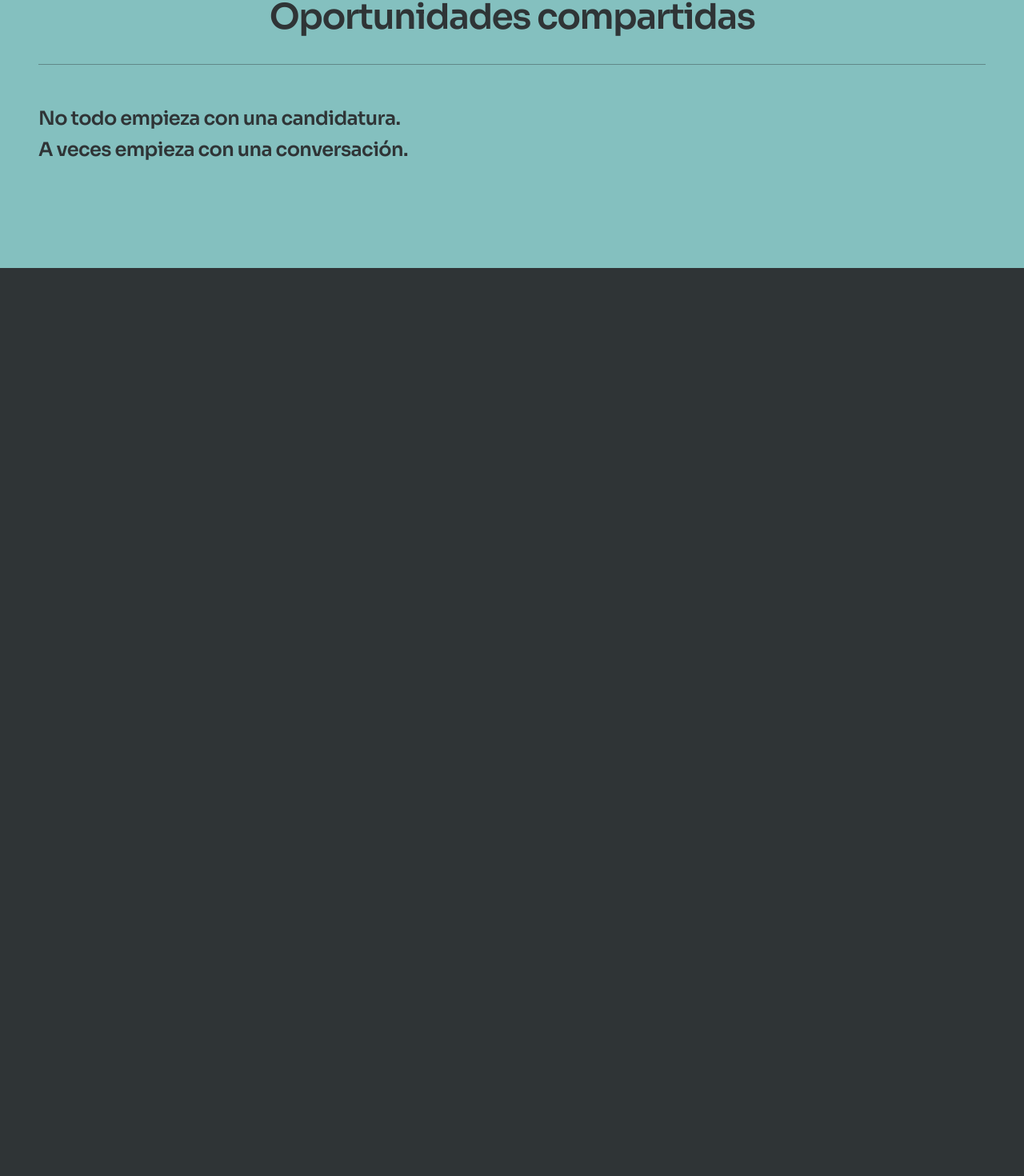
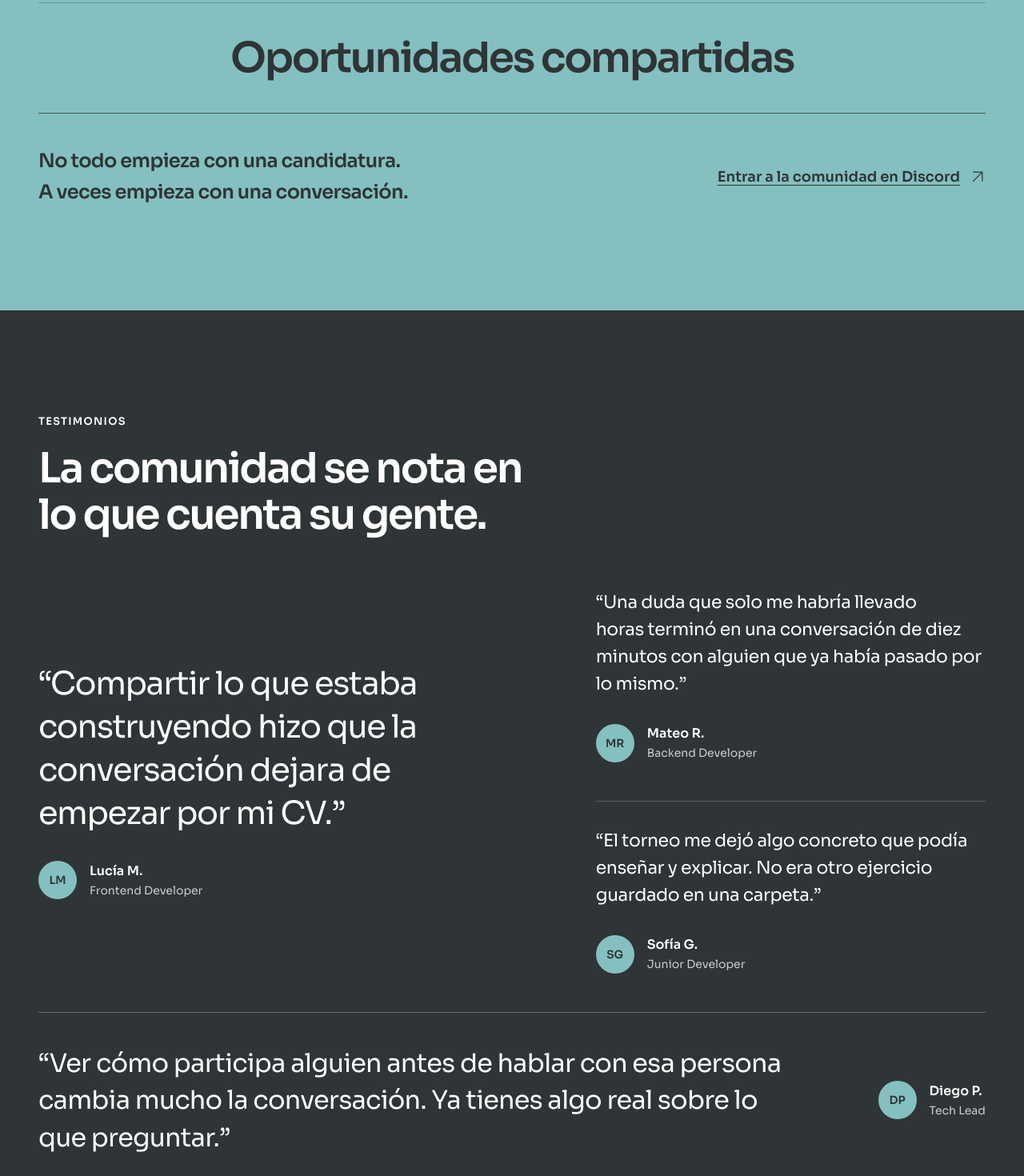
Before and after one commit to Blackpachamame/landing-techtojob, a Next.js app: page / in a window 1280 px wide. Shown: the part 4853-6323 px from the top of the page at 80% size. Before the commit the page ends 5188 px from the top, so only its background shows below. Built offline with nearby package versions, Linux system fonts and the light colour scheme; no server answers.

Commit message:
feat: build testimonials section

```diff
--- a/messages/es.json
+++ b/messages/es.json
@@ -124,13 +124,43 @@
     "title": "Hay oportunidades de las que te enteras estando dentro.",
     "description": "En los canales por área compartes dudas, conoces gente del sector y sigues conversaciones que no aparecen en un portal de empleo. A veces una respuesta llega rápido. Otras veces, alguien comparte una oportunidad porque conoce a quien está contratando.",
     "note": "No todo empieza con una candidatura. A veces empieza con una conversación.",
+    "discordCta": "Entrar a la comunidad en Discord",
     "signals": [
       "Canales por área",
       "Gente del sector",
       "Oportunidades compartidas"
     ]
   },
-  "Testimonials": {},
+  "Testimonials": {
+    "eyebrow": "Testimonios",
+    "title": "La comunidad se nota en lo que cuenta su gente.",
+    "items": [
+      {
+        "name": "Lucía M.",
+        "role": "Frontend Developer",
+        "quote": "Compartir lo que estaba construyendo hizo que la conversación dejara de empezar por mi CV.",
+        "initials": "LM"
+      },
+      {
+        "name": "Mateo R.",
+        "role": "Backend Developer",
+        "quote": "Una duda que solo me habría llevado horas terminó en una conversación de diez minutos con alguien que ya había pasado por lo mismo.",
+        "initials": "MR"
+      },
+      {
+        "name": "Sofía G.",
+        "role": "Junior Developer",
+        "quote": "El torneo me dejó algo concreto que podía enseñar y explicar. No era otro ejercicio guardado en una carpeta.",
+        "initials": "SG"
+      },
+      {
+        "name": "Diego P.",
+        "role": "Tech Lead",
+        "quote": "Ver cómo participa alguien antes de hablar con esa persona cambia mucho la conversación. Ya tienes algo real sobre lo que preguntar.",
+        "initials": "DP"
+      }
+    ]
+  },
   "News": {},
   "Newsletter": {},
   "FinalCTA": {},
--- a/src/app/page.tsx
+++ b/src/app/page.tsx
@@ -4,6 +4,7 @@ import Hero from "@/components/sections/Hero";
 import HowItWorks from "@/components/sections/HowItWorks";
 import Networking from "@/components/sections/Networking";
 import Talent from "@/components/sections/Talent";
+import Testimonials from "@/components/sections/Testimonials";
 import Tournaments from "@/components/sections/Tournaments";
 
 export default function HomePage() {
@@ -17,6 +18,7 @@ export default function HomePage() {
         <Companies />
         <Tournaments />
         <Networking />
+        <Testimonials />
       </main>
     </>
   );
--- a/src/components/sections/Networking.tsx
+++ b/src/components/sections/Networking.tsx
@@ -25,20 +25,38 @@ export default function Networking() {
           </p>
         </div>
 
-        <ul className="m-0 mt-12 list-none border-y border-brand-dark/40 p-0 md:mt-16">
+        <ul className="m-0 mt-12 list-none border-t border-brand-dark/70 p-0 md:mt-16">
           {content.signals.map((signal) => (
             <li
               key={signal}
-              className="border-brand-dark/40 py-6 text-[28px] leading-[1.2] font-semibold tracking-[-0.035em] not-first:border-t md:py-8 md:text-4xl lg:text-[40px] lg:[&:nth-child(2)]:text-right lg:[&:nth-child(3)]:text-center xl:text-[44px]"
+              className="border-brand-dark/30 py-7 text-[30px] leading-[1.1] font-semibold tracking-[-0.045em] not-first:border-t md:py-9 md:text-[40px] lg:py-10 lg:text-5xl lg:[&:nth-child(2)]:text-right lg:[&:nth-child(3)]:text-center xl:text-[52px]"
             >
               {signal}
             </li>
           ))}
         </ul>
 
-        <p className="mt-10 max-w-200 text-xl leading-relaxed font-semibold tracking-[-0.025em] text-balance md:mt-12 md:text-2xl">
-          {content.note}
-        </p>
+        <div className="grid gap-6 border-t border-brand-dark/70 pt-8 md:gap-8 md:pt-10 lg:grid-cols-[1fr_auto] lg:items-center lg:gap-12">
+          <p className="max-w-150 text-xl leading-relaxed font-semibold tracking-[-0.025em] text-balance md:text-2xl">
+            {content.note}
+          </p>
+          <a
+            href="https://discord.gg/h9FFgKdkRd"
+            target="_blank"
+            rel="noopener noreferrer"
+            className="inline-flex min-h-11 w-fit max-w-full items-center gap-3 py-2 text-base leading-relaxed font-semibold underline decoration-1 underline-offset-4 hover:decoration-2 focus-visible:outline-2 focus-visible:outline-offset-4 focus-visible:outline-brand-dark md:text-lg"
+          >
+            <span>{content.discordCta}</span>
+            <svg
+              aria-hidden="true"
+              viewBox="0 0 24 24"
+              fill="none"
+              className="size-5 shrink-0"
+            >
+              <path d="M5 19 19 5M5 5h14v14" stroke="currentColor" strokeWidth="1.5" />
+            </svg>
+          </a>
+        </div>
       </div>
     </section>
   );
--- /dev/null
+++ b/src/components/sections/Testimonials.tsx
@@ -0,0 +1,70 @@
+import messages from "../../../messages/es.json";
+
+export default function Testimonials() {
+  const content = messages.Testimonials;
+
+  return (
+    <section
+      id="testimonials"
+      aria-labelledby="testimonials-title"
+      className="bg-brand-dark py-20 text-brand-white md:py-24 lg:py-30 xl:py-32"
+    >
+      <div className="page-container">
+        <p className="mb-5 text-[13px] leading-relaxed font-semibold tracking-[0.1em] uppercase">
+          {content.eyebrow}
+        </p>
+        <h2
+          id="testimonials-title"
+          className="max-w-210 text-4xl leading-[1.1] font-semibold tracking-[-0.045em] text-balance md:text-5xl xl:text-[52px]"
+        >
+          {content.title}
+        </h2>
+
+        <div className="mt-14 grid gap-y-10 md:mt-16 md:gap-y-12 lg:grid-cols-[1.2fr_1fr] lg:gap-x-20 xl:gap-x-28">
+          {content.items.map((testimonial, index) => (
+            <figure
+              key={testimonial.name}
+              className={
+                index === 0
+                  ? "lg:row-span-2 lg:self-center"
+                  : index === 3
+                    ? "border-t border-brand-white/25 pt-10 lg:col-span-2 lg:grid lg:grid-cols-[1fr_auto] lg:items-center lg:gap-16"
+                    : "border-t border-brand-white/20 pt-8 lg:[&:nth-child(2)]:border-t-0 lg:[&:nth-child(2)]:pt-0"
+              }
+            >
+              <blockquote
+                className={
+                  index === 0
+                    ? "text-[28px] leading-[1.35] tracking-[-0.035em] md:text-[32px] xl:text-[40px]"
+                    : index === 3
+                      ? "max-w-[48ch] text-[22px] leading-[1.45] tracking-[-0.025em] md:text-[28px] xl:text-[32px]"
+                      : "text-xl leading-[1.55] tracking-[-0.02em] md:text-[22px]"
+                }
+              >
+                <p className="text-pretty">&ldquo;{testimonial.quote}&rdquo;</p>
+              </blockquote>
+              <figcaption
+                className={`mt-6 flex items-center gap-4 md:mt-8 ${index === 3 ? "lg:mt-0" : ""}`}
+              >
+                <span
+                  aria-hidden="true"
+                  className="grid size-12 shrink-0 place-items-center overflow-hidden rounded-full bg-brand-mint text-sm font-semibold text-brand-dark"
+                >
+                  {testimonial.initials}
+                </span>
+                <div>
+                  <p className="text-base leading-relaxed font-semibold">
+                    {testimonial.name}
+                  </p>
+                  <p className="text-sm leading-relaxed text-brand-white/75">
+                    {testimonial.role}
+                  </p>
+                </div>
+              </figcaption>
+            </figure>
+          ))}
+        </div>
+      </div>
+    </section>
+  );
+}
```
Also changed, not shown: 4 other files (tests, documents, lock files or other folders).
